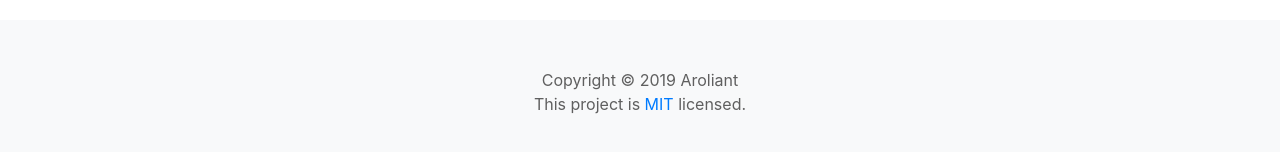
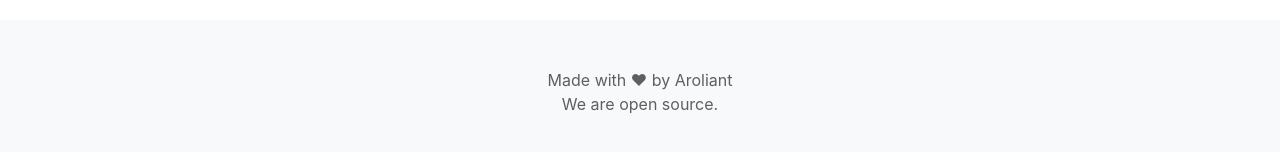
Before and after one commit to JacobSamro/hash2.dev, an Angular app: page / in a window 1280 px wide. Shown: the part 848-1000 px from the top of the page. Built offline with nearby package versions, Linux system fonts and the light colour scheme.

Commit message:
Show we are open source

```diff
--- a/src/app/app.component.html
+++ b/src/app/app.component.html
@@ -33,7 +33,7 @@
   <div class="row pb-3">
     <div class="col-12 col-sm-12 col-md-6 col-lg-6 col-xl-4 p-2 atool" *ngFor="let tool of selectedtools; let i = index"
       [attr.toolname]="tool.service">
-      <div class="media shadow-sm Tool border rounded overflow-hidden" (click)="showModal(tool, i )" >
+      <div class="media shadow-sm Tool border rounded overflow-hidden" (click)="showModal(tool, i )">
         <div class="media-body p-2 d-flex flex-column ToolBody">
           <div>
             <h5 class="mt-0 mb-1 text-primary">{{tool.name}}</h5>
@@ -54,11 +54,10 @@
   <footer class="row py-5 mt-2 bg-light text-light">
     <div class="col text-center">
       <div>
-        <span class="text-secondary">Copyright &copy; 2019 <a target="_blank" href="https://aroliant.com"
+        <span class="text-secondary">Made with &hearts; by <a target="_blank" href="https://aroliant.com"
             class="text-secondary">Aroliant</a></span>
       </div>
-      <div class="text-secondary">This project is <a
-          href="https://github.com/Aroliant/DevTools/blob/master/LICENSE">MIT</a> licensed.</div>
+      <div class="text-secondary">We are open source.</div>
     </div>
   </footer>
 </div>
```
